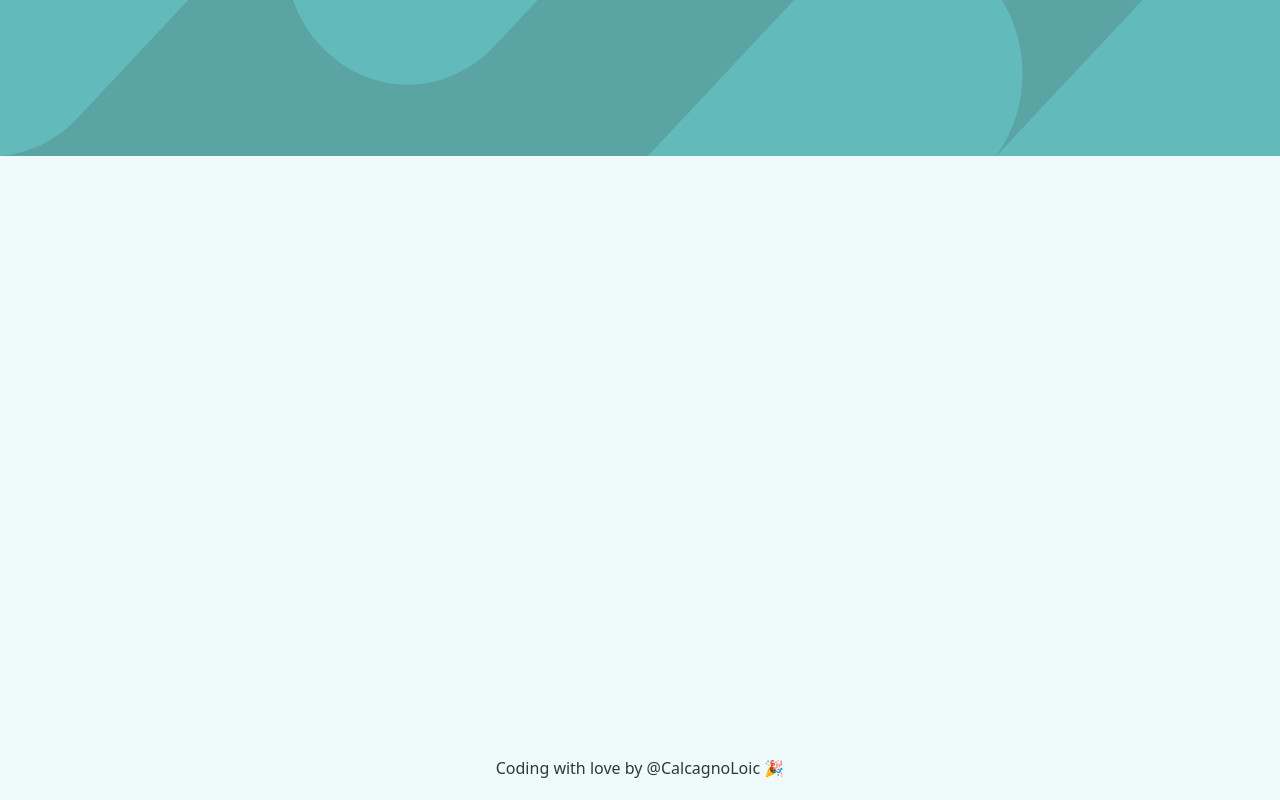
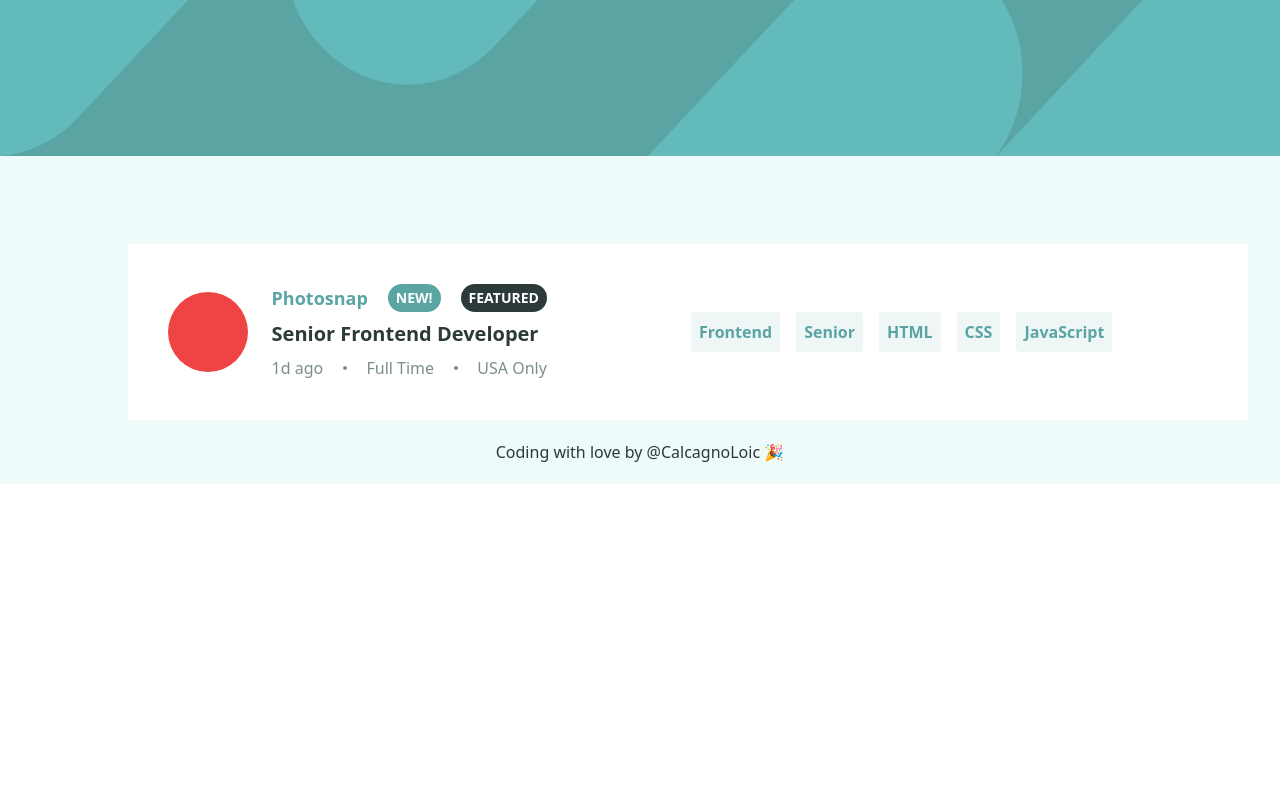
Before and after one commit to CalcagnoLoic/job-listings-filtering, a React (Vite) app: page / in a window 1280 px wide. Built offline with nearby package versions, Linux system fonts and the light colour scheme; the HTML template or start-up script is replaced by a standard one.

Commit message:
adding card with style

```diff
--- a/public/assets/style/App.css
+++ b/public/assets/style/App.css
@@ -1,3 +1,26 @@
 @tailwind base;
 @tailwind components;
 @tailwind utilities;
+
+@layer components {
+  .top-heading {
+    @apply self-center text-sm font-bold;
+  }
+  .top-heading-wrapper {
+    @apply rounded-full px-2 py-1 text-sm font-bold uppercase text-white;
+  }
+
+  .round {
+    @apply h-1 w-1 self-center rounded bg-blueSmoke;
+  }
+  .line {
+    @apply my-5 h-[1px] w-full bg-blueSmoke lg:hidden;
+  }
+
+  .tag {
+    @apply font-bold text-breakerBay;
+  }
+  .tag-wrapper {
+    @apply self-center rounded bg-aquaHaze p-2;
+  }
+}
--- /dev/null
+++ b/src/components/Card/index.tsx
@@ -0,0 +1,50 @@
+const Component = () => (
+  <div className="mx-6 mt-6 flex w-[327px] flex-col rounded bg-white p-10 md:w-full lg:mx-12 lg:flex-row">
+    <div className="mb-4 mr-6 h-20 w-20 self-start rounded-full bg-red-500 md:self-center lg:mb-0"></div>
+    <div className="flex flex-col lg:flex-row lg:justify-between lg:gap-36">
+      <div>
+        <div className="flex gap-5">
+          <p className="top-heading text-breakerBay md:text-[18px]">
+            Photosnap
+          </p>
+          <p className=" top-heading-wrapper bg-breakerBay ">New!</p>
+          <p className=" top-heading-wrapper bg-outerSpace">Featured</p>
+        </div>
+
+        <h2 className="my-2 text-sm font-bold text-outerSpace md:text-xl">
+          Senior Frontend Developer
+        </h2>
+
+        <div className="flex justify-between self-center">
+          <span className="text-blueSmoke">1d ago</span>
+          <div className="round"></div>
+          <span className="text-blueSmoke">Full Time</span>
+          <div className="round"></div>
+          <span className="text-blueSmoke">USA Only</span>
+        </div>
+      </div>
+
+      <div className="line"></div>
+
+      <div className="flex flex-wrap gap-4">
+        <div className="tag-wrapper">
+          <span className="tag">Frontend</span>
+        </div>
+        <div className="tag-wrapper">
+          <span className="tag">Senior</span>
+        </div>
+        <div className="tag-wrapper">
+          <span className="tag">HTML</span>
+        </div>
+        <div className="tag-wrapper">
+          <span className="tag">CSS</span>
+        </div>
+        <div className="tag-wrapper">
+          <span className="tag">JavaScript</span>
+        </div>
+      </div>
+    </div>
+  </div>
+);
+
+export default Component;
--- a/src/pages/JobsPage/index.tsx
+++ b/src/pages/JobsPage/index.tsx
@@ -1,10 +1,13 @@
 import Header from "../../components/Header";
 import Footer from "../../components/Footer";
+import Card from "../../components/Card";
 
 const JobsPage = () => (
-  <div className="flex h-screen flex-col justify-between bg-aquaSpring">
+  <div className="flex h-full flex-col justify-between bg-aquaSpring">
     <Header />
-    <main className="mx-auto"></main>
+    <main className="mx-auto mt-16">
+      <Card />
+    </main>
     <Footer />
   </div>
 );
```
